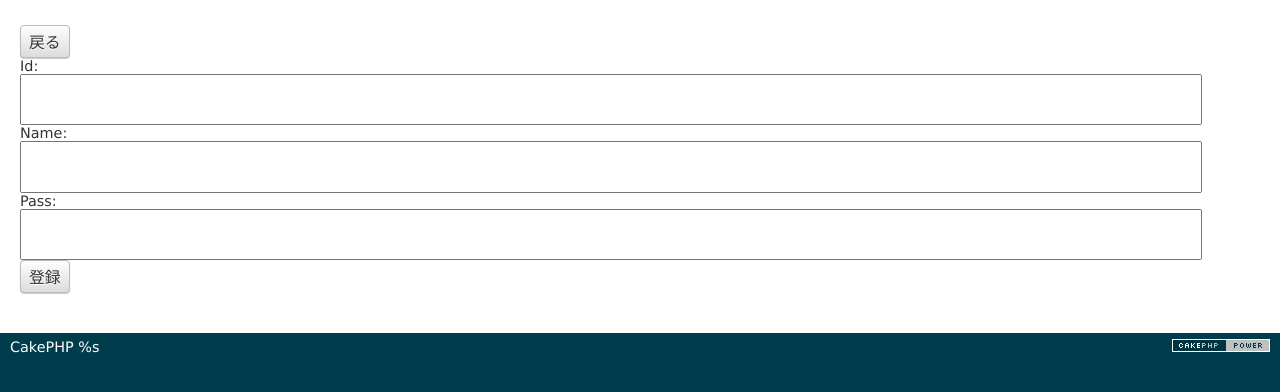
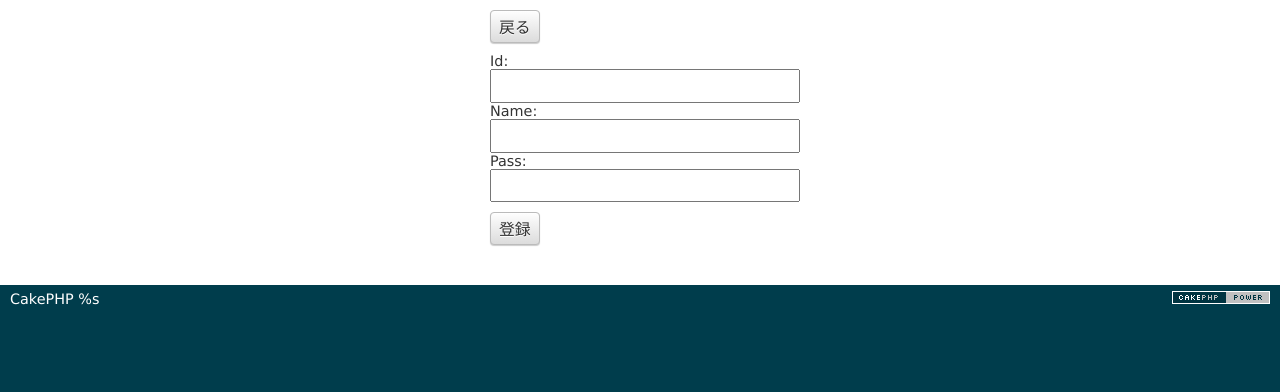
Before and after one commit to watarukoshikawa/keijiban, a CakePHP app: the page made by cakephp/app/View/AccountMaster/account_master_regist.ctp in a window 1280 px wide. Shown: the part 47-439 px from the top of the page. Run offline with PHP 8.4 and a stand-in for CakePHP, Linux system fonts and the light colour scheme; the template is opened without the code that fills it, so the values that code supplies are empty; some libraries are stand-ins or nearby versions.

Commit message:
accountmaster CSS finish

```diff
--- a/cakephp/app/View/AccountMaster/account_master_regist.ctp
+++ b/cakephp/app/View/AccountMaster/account_master_regist.ctp
@@ -1,3 +1,19 @@
+<style type="text/css">
+	div#main_area{
+		width: 300px;
+		margin: 0 auto;
+	}
+	.text_box{
+		width: 300px;
+	}
+	div#button_area{
+		margin-bottom: 10px;
+	}
+	p{
+		margin: 0;
+	}
+</style>
+
 <div id="main_area">
 	<div>
 		<p><?php echo $res = isset($msg) && $msg != "" ? $msg : "" ; ?></p>
@@ -9,10 +25,13 @@
 	</div>
 	<div id="form_area">
 		<form action="run_regist" method="POST">
-			Id:<input type="text" name="regist_id">
-			Name:<input type="text" name="regist_name">
-			Pass:<input type="text" name="regist_pass">
-			<input type="submit" name="regist_btn" value="登録">
+			<p>Id:</p>
+			<input type="text" name="regist_id" class="text_box">
+			<p>Name:</p>
+			<input type="text" name="regist_name" class="text_box">
+			<p>Pass:</p>
+			<input type="text" name="regist_pass" class="text_box">
+			<input type="submit" name="regist_btn" value="登録" style="margin-top: 10px;">
 		</form>
 	</div>
 </div>
```
Also changed, not shown: cakephp/app/View/AccountMaster/account_master_data.ctp (+16 -6 lines).
